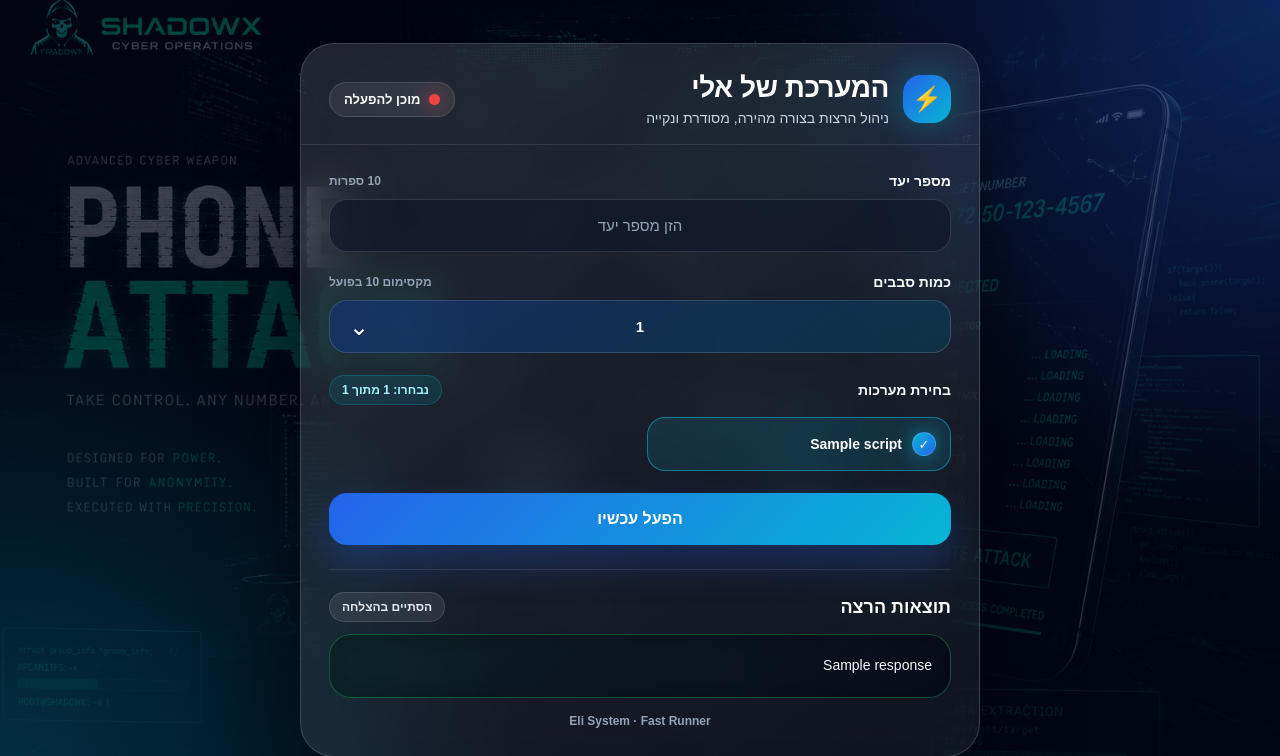
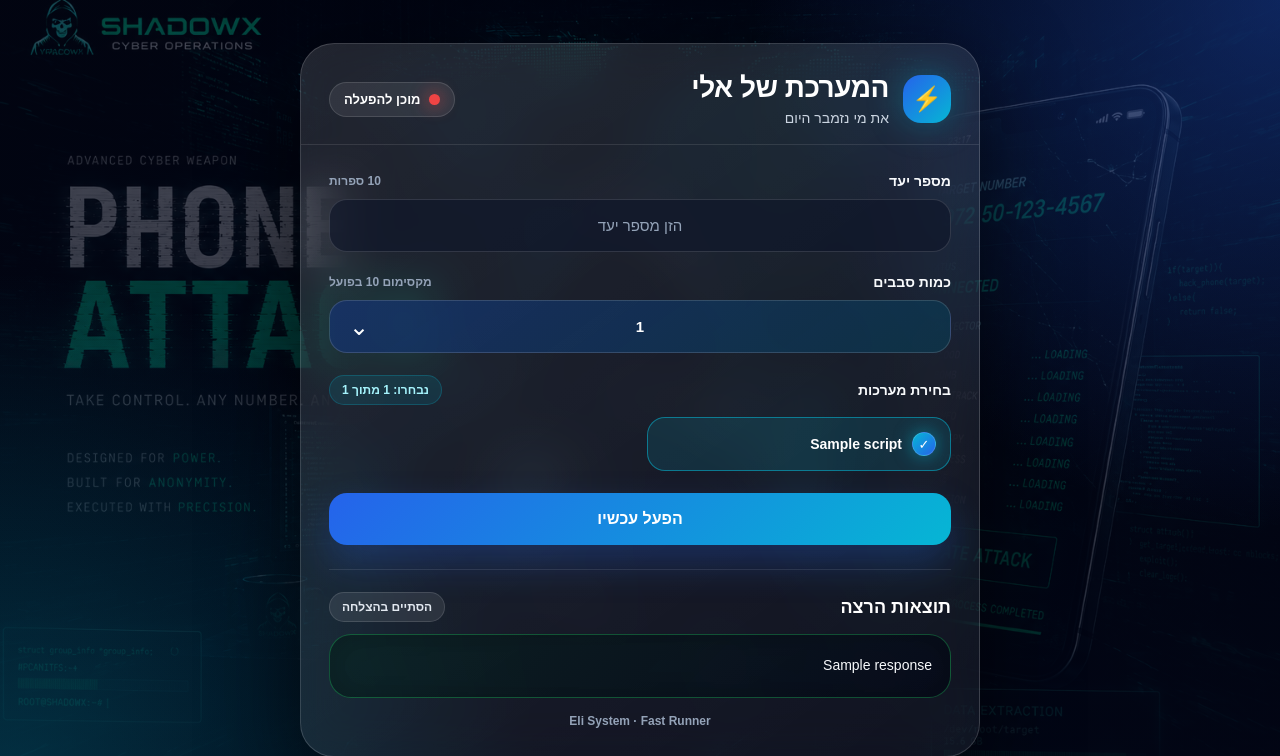
Before and after one commit to eliyahudahann/Bomber, a Flask app: template templates/index.html in a window 1280 px wide. Shown: the top 756 px of the page. Run offline with Flask 3, Linux system fonts and the light colour scheme; the template is opened without the code that fills it: most values are stand-ins (such as "Sample title", 1, 10 or a date in 2020).

Commit message:
refresh render

```diff
--- a/templates/index.html
+++ b/templates/index.html
@@ -488,7 +488,7 @@ button:disabled{
 
                 <div>
                     <div class="logo">המערכת של אלי</div>
-                    <div class="subtitle">ניהול הרצות בצורה מהירה, מסודרת ונקייה</div>
+                    <div class="subtitle">את מי נזמבר היום</div>
                 </div>
             </div>
 
@@ -532,7 +532,7 @@ button:disabled{
 
                 <div class="select-wrap">
                     <select name="times">
-                        {% for i in range(1,21) %}
+                        {% for i in range(1,11) %}
                         <option value="{{i}}">
                             {{i}}
                         </option>
```
